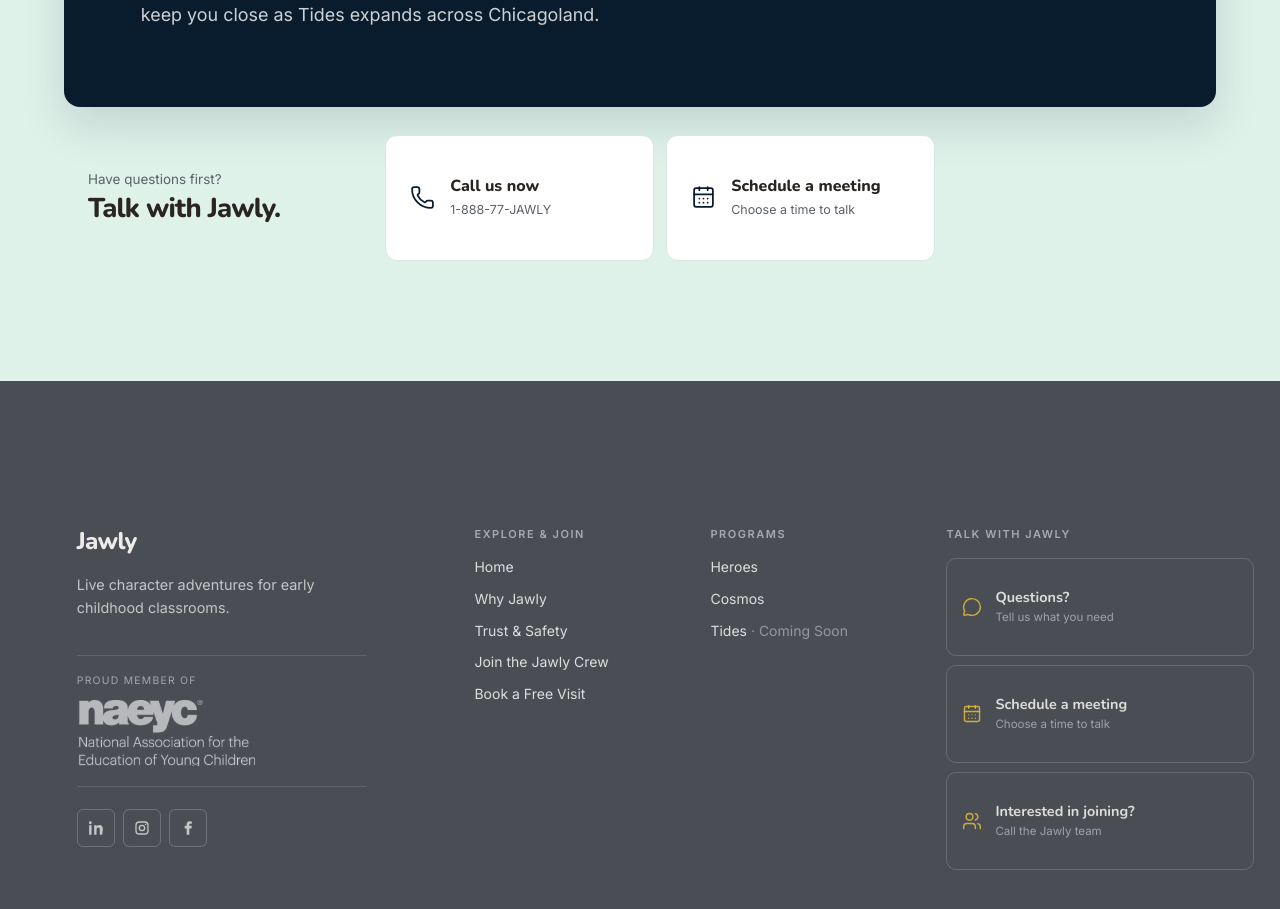
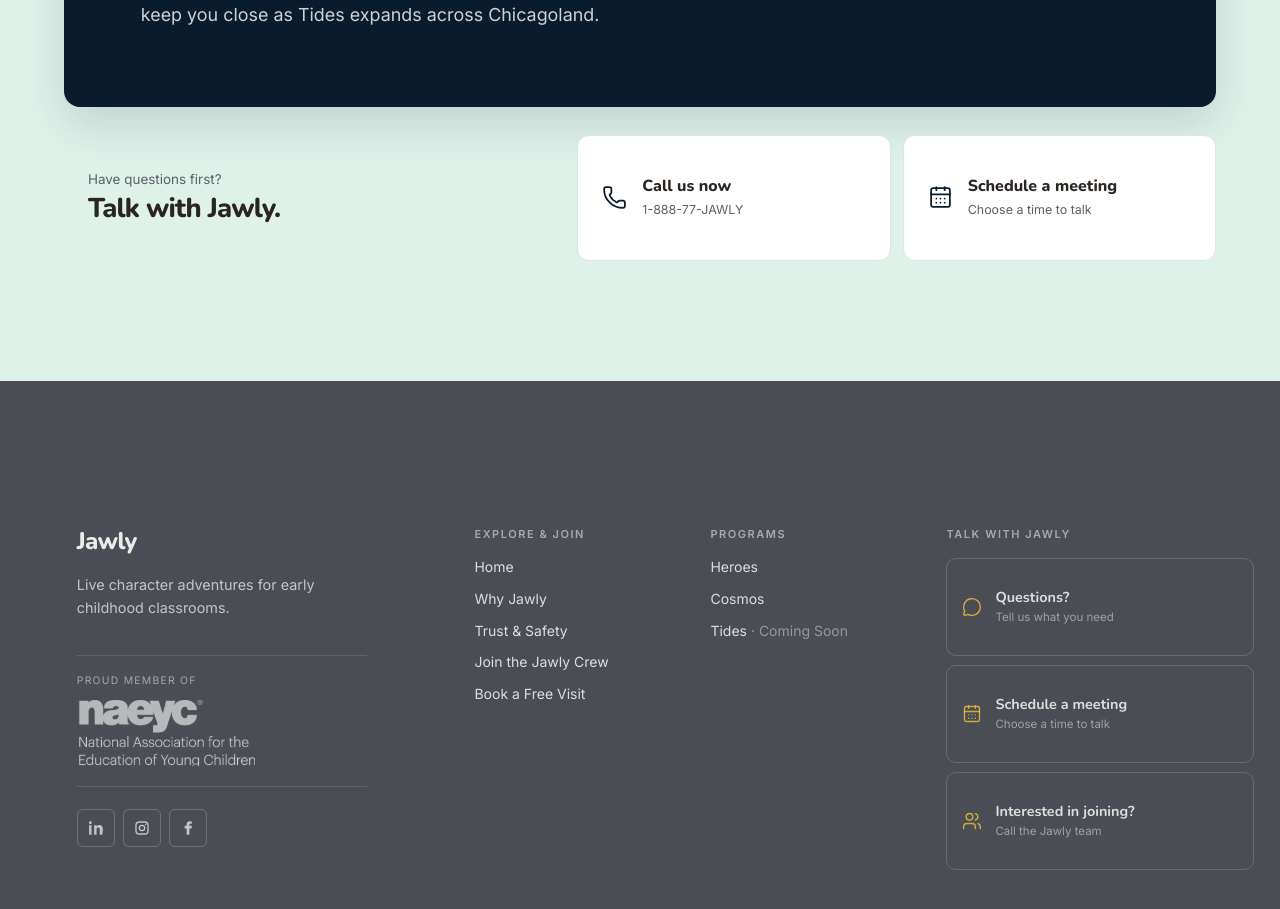
Before and after one commit to Jawly-kids/jawly.kids, a Next.js app: page /tides in a window 1280 px wide. Shown: the part 4500-5409 px from the top of the page. Built offline with nearby package versions, Linux system fonts and the light colour scheme.

Commit message:
Align remaining CTA contact cards

```diff
--- a/components/marketing/marketing.module.css
+++ b/components/marketing/marketing.module.css
@@ -177,7 +177,7 @@
 .leadReceived strong { font: 800 1.55rem/1.15 var(--font-display); }
 .leadReceived p { margin: 12px 0 0; color: var(--muted); line-height: 1.55; }
 .leadReceived button { margin-top: 24px; padding: 8px 0 5px; color: var(--lead-bg); background: none; border: 0; border-bottom: 1px solid currentColor; font: 700 .92rem var(--font-display); cursor: pointer; }
-.leadSecondary { margin-top: 28px; display: grid; grid-template-columns: 1.15fr repeat(3, 1fr); gap: 12px; }
+.leadSecondary { margin-top: 28px; display: grid; grid-template-columns: minmax(0, 1.6fr) repeat(2, minmax(0, 1fr)); gap: 12px; }
 .leadSecondary > div, .leadSecondary > a, .leadSecondary > button { min-height: 126px; padding: 24px; box-sizing: border-box; }
 .leadSecondary > div { display: flex; flex-direction: column; justify-content: center; }
 .leadSecondary > div p { margin: 0; color: var(--muted); font-size: .84rem; }
@@ -196,7 +196,7 @@
   .easyCopy { grid-template-columns: 1fr; }
   .trustCard { width: 100%; }
   .leadMain { grid-template-columns: 1fr; }
-  .leadSecondary { grid-template-columns: repeat(3, 1fr); }
+  .leadSecondary { grid-template-columns: repeat(2, 1fr); }
   .leadSecondary > div { grid-column: 1 / -1; min-height: auto; padding: 10px 0; }
 }
 
```
